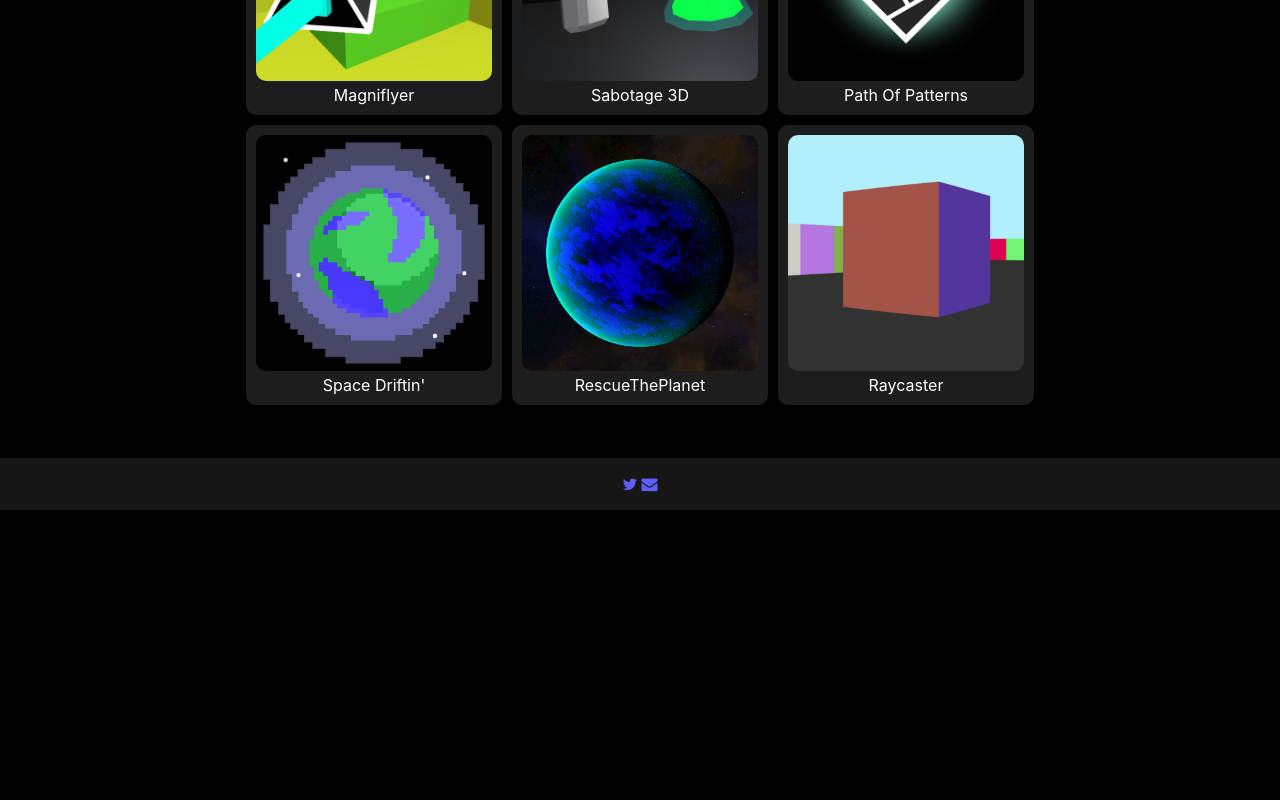
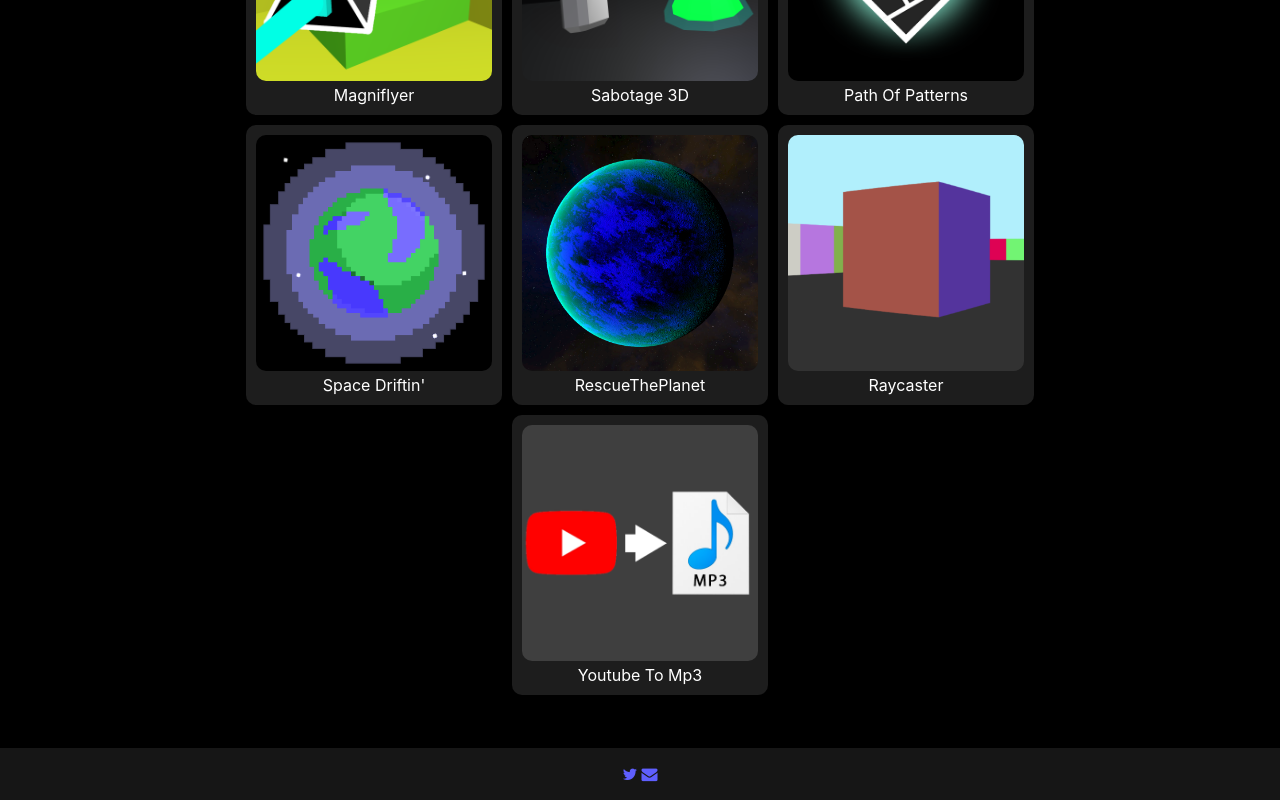
Before and after one commit to chrisgamedev/chrisgamedev.github.io, a React (Create React App) app: page /projects in a window 1280 px wide. Shown: the part 359-1159 px from the top of the page. Before the commit the page ends 869 px from the top, so only its background shows below. Built offline with nearby package versions, Linux system fonts and the light colour scheme.

Commit message:
update
- added mp3 project

```diff
--- a/src/pages/Home.js
+++ b/src/pages/Home.js
@@ -1,4 +1,5 @@
 import React, { Component } from 'react';
+import { Link } from "react-router-dom";
 
 import Panel from '../components/Panel'
 import Row from '../components/Row'
@@ -16,6 +17,7 @@ export default class Home extends Component {
 
                 <p>This website is a portfolio of all my projects and tutorials made by me (Chris).</p>
                 <p>Below is a list of all the apps I have developed and published on Google Play and the Appstore, ranked by my favourite to least favourite!</p>
+                <p>Also, check out my <Link to="/tutorials">tutorials</Link></p>
 
                 <Row>
                     <Panel href="/magniflyer" image={magniflyer} title={"Magniflyer"}/>
--- a/src/pages/Projects.js
+++ b/src/pages/Projects.js
@@ -9,6 +9,7 @@ import sabotage3d from '../images/sabotage3d.png'
 import spacedrift from '../images/spacedrift.png'
 import rescuetheplanet from '../images/rescuetheplanet.png'
 import raycaster from '../images/raycaster.png'
+import youtubetomp3 from '../images/youtube-to-mp3.png'
 
 export default class Projects extends Component {
     render() {
@@ -27,6 +28,10 @@ export default class Projects extends Component {
                     <Panel href="https://chrisgamedev.github.io/rescuetheplanet/webversion/" image={rescuetheplanet} title={"RescueThePlanet"}/>
                     <Panel href="https://chrisgamedev.github.io/javascript-raycaster/" image={raycaster} title={"Raycaster"}/>
                 </Row>
+
+                <Row>
+                    <Panel href="https://github.com/chrisgamedev/multiple-youtube-links-to-mp3" image={youtubetomp3} title={"Youtube To Mp3"}/>
+                </Row>
             </div>
         )
     }
```
Also changed, not shown: src/images/youtube-to-mp3.png (added).
